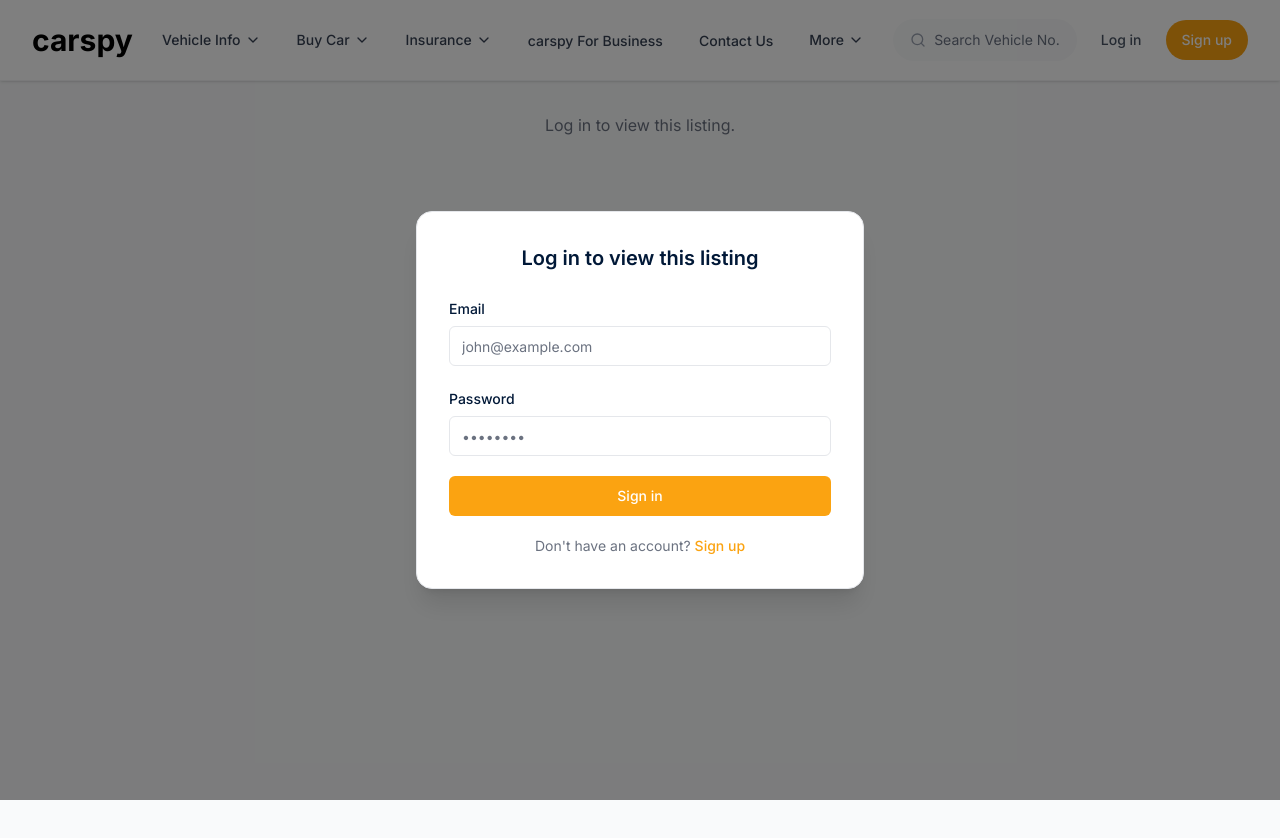
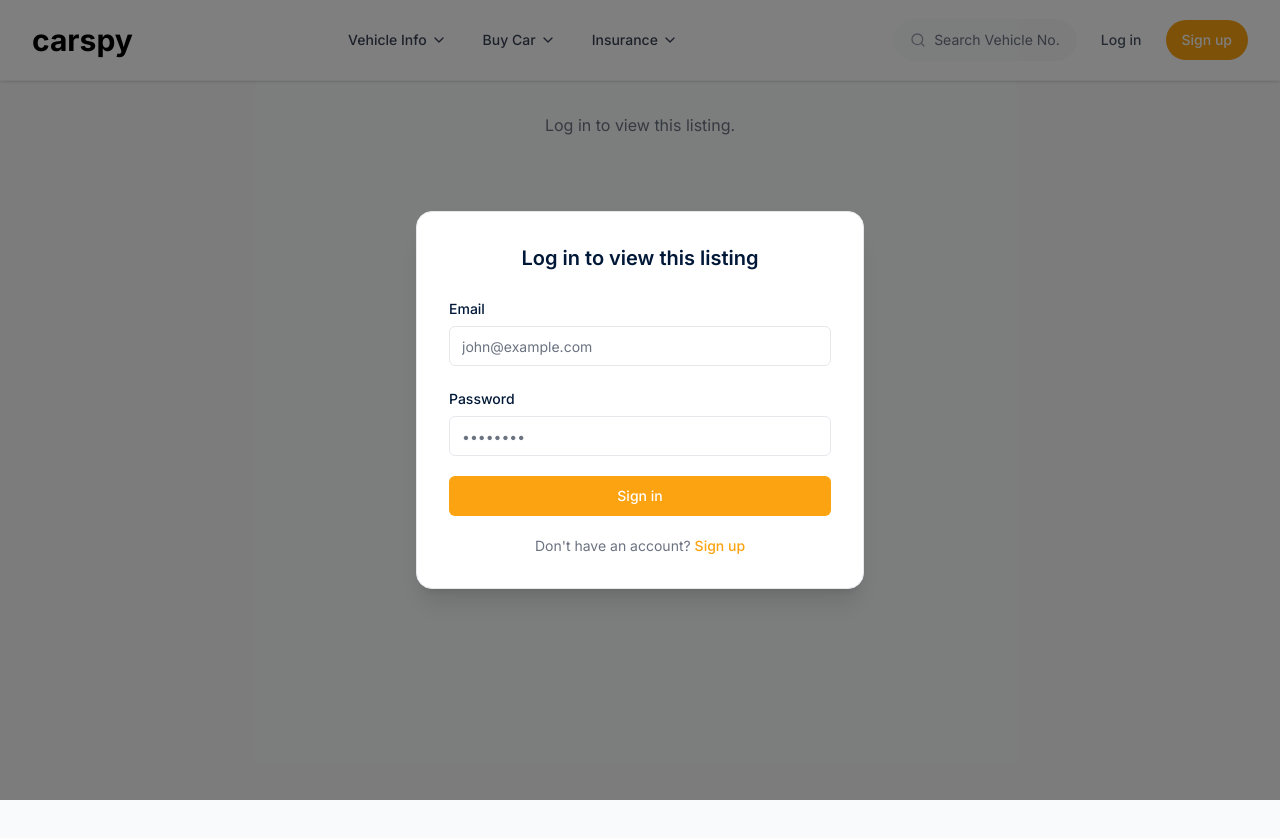
Before and after one commit to Hashimabdulkm/carspy_web, a Next.js app: page /cars/1 in a window 1280 px wide. Shown: the top 838 px of the page. Built offline with nearby package versions, Linux system fonts and the light colour scheme.

Commit message:
Update layout and Navbar components for improved user experience. Added suppressHydrationWarning to the body element in layout.tsx to prevent hydration issues. Commented out BlogSection in page.tsx for potential future use, and removed several links from the Navbar to streamline navigation.

```diff
--- a/app/components/Navbar.tsx
+++ b/app/components/Navbar.tsx
@@ -60,17 +60,6 @@ export function Navbar() {
       children: [
         { label: 'Car Insurance', href: '/car-insurance', icon: <Car className="w-4 h-4" /> },
         { label: 'Bike Insurance', href: '/bike-insurance', icon: <Bike className="w-4 h-4" /> },
-      ]
-    },
-    { label: 'carspy For Business', href: '/partner-form?utm_medium=nav_bar' },
-    { label: 'Contact Us', href: '/contact-us?utm_medium=nav_bar' },
-    {
-      label: 'More',
-      children: [
-        { label: 'Sell Car', href: '/sell-car', icon: <Car className="w-4 h-4" /> },
-        { label: 'Loans', href: '/loans', icon: <CreditCard className="w-4 h-4" /> },
-        { label: 'Blog', href: '/blog', icon: <FileText className="w-4 h-4" /> },
-        { label: 'About Us', href: '/about-us', icon: <User className="w-4 h-4" /> },
       ]
     },
   ]
--- a/app/layout.tsx
+++ b/app/layout.tsx
@@ -34,7 +34,7 @@ export default function RootLayout({
 }>) {
   return (
     <html lang="en" className={`${inter.variable} ${quicksand.variable} ${openSans.variable}`}>
-      <body className={inter.className}>
+      <body className={inter.className} suppressHydrationWarning>
         <AuthProvider>
           <Navbar />
           {children}
--- a/app/page.tsx
+++ b/app/page.tsx
@@ -4,7 +4,7 @@ import { TrendingCars } from './components/TrendingCars'
 import { UsedCars } from './components/UsedCars'
 import { CustomerReviews } from './components/CustomerReviews'
 import { CuratedServices } from './components/CuratedServices'
-import { BlogSection } from './components/BlogSection'
+// import { BlogSection } from './components/BlogSection'
 import { GetInTouch } from './components/GetInTouch'
 import { Footer } from './components/Footer'
 
@@ -17,7 +17,7 @@ export default function Home() {
       <UsedCars />
       <CustomerReviews />
       <CuratedServices />
-      <BlogSection />
+      {/* <BlogSection /> */}
       <GetInTouch />
       <Footer />
     </div>
```
